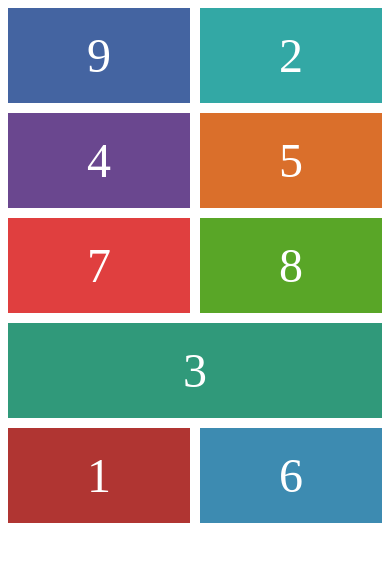
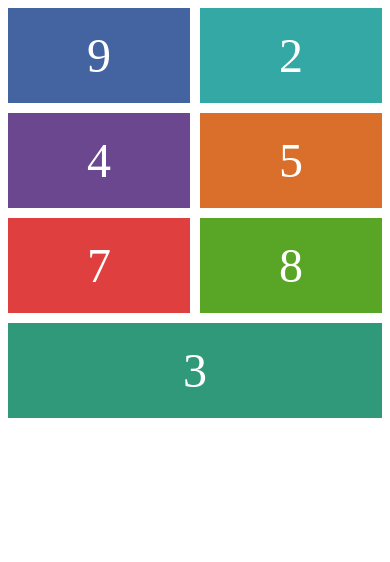
Before and after one commit to Thomaske21/Web-Development, a plain HTML site: page css7/Beginsituatie.html in a window 390 px wide. Drawn offline with Linux system fonts and the light colour scheme.

Commit message:
Update beginsituatie.css

```diff
--- a/css7/css/beginsituatie.css
+++ b/css7/css/beginsituatie.css
@@ -43,6 +43,9 @@ section{
     section{
         grid-template-columns: auto auto;
     }
+    .item-1{
+        background: white;
+    }
     .item-2{
         grid-column-start: 2;
         grid-column-end: 3;
@@ -67,6 +70,9 @@ section{
         grid-row-start: 2;
         grid-row-end: 3;
     }
+    .item-6{
+        background: white;
+    }
     .item-7{
         grid-column-start: 1;
         grid-column-end: 2;
```
